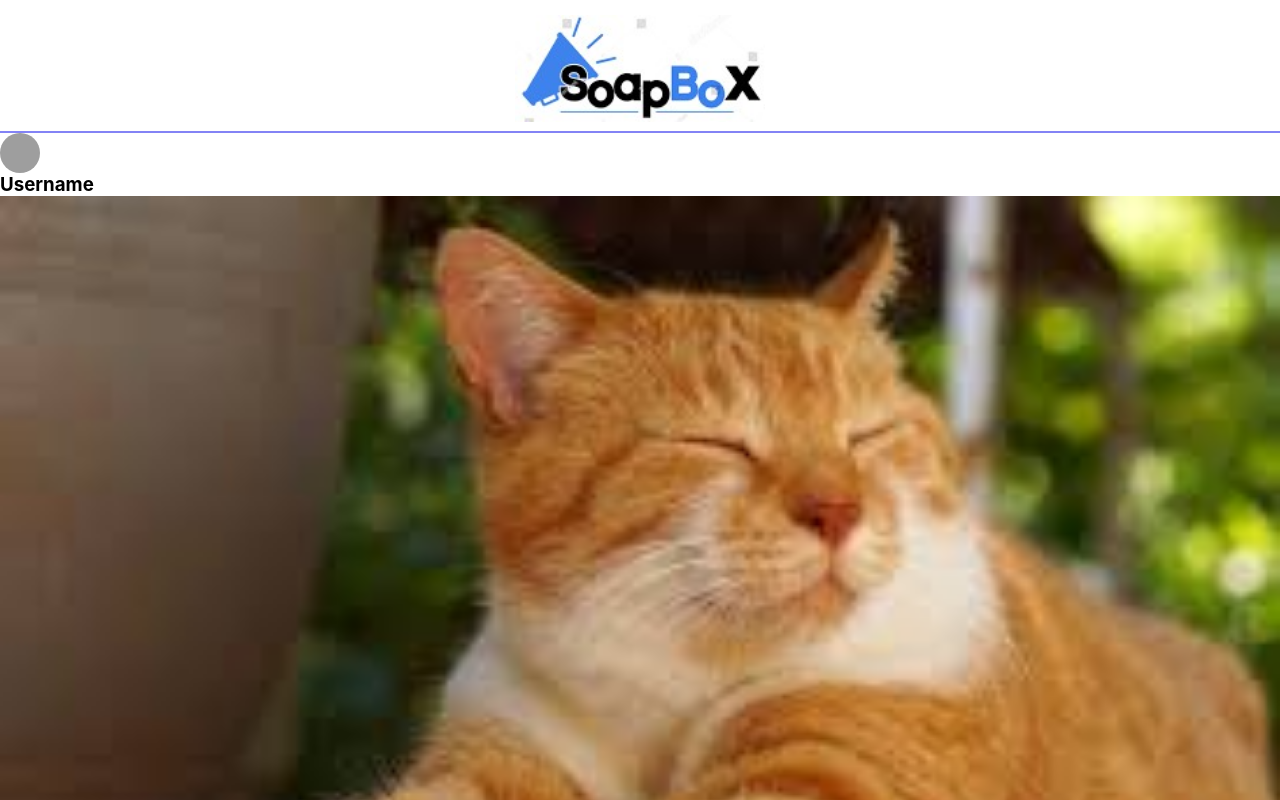
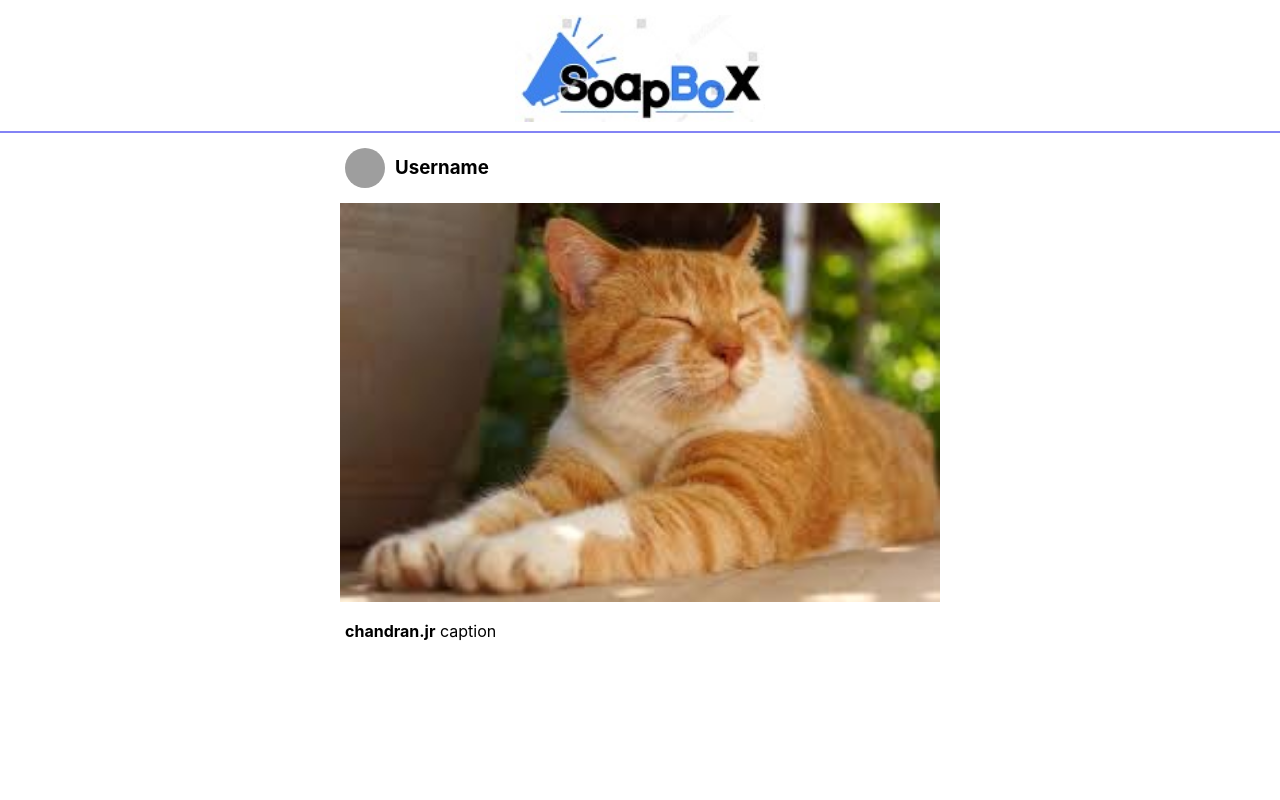
Before and after one commit to chandran-jr/SoapBoX, a React (Create React App) app: page / in a window 1280 px wide. Shown: the top 800 px of the page. Built offline with nearby package versions, Linux system fonts and the light colour scheme; grey boxes are pictures that could not be loaded.

Commit message:
Add files via upload

```diff
--- a/src/Post.css
+++ b/src/Post.css
@@ -1,3 +1,10 @@
+
+.post{
+    margin-top:10px;
+    max-width: 600px;
+    margin: auto;
+}
+
 .post__image{
 
     width: 100%;
@@ -9,4 +16,18 @@
 .post__caption{
 
     font-weight: normal;
+    padding: 15px;
+    padding-left: 5px;
 }
+
+.post__avatar{
+    margin-right: 10px;
+}
+
+.post__header{
+
+    display: flex;
+    align-items: center;
+    padding: 15px;
+    padding-left: 5px;
+}
```
Also changed, not shown: src/Post.js.
